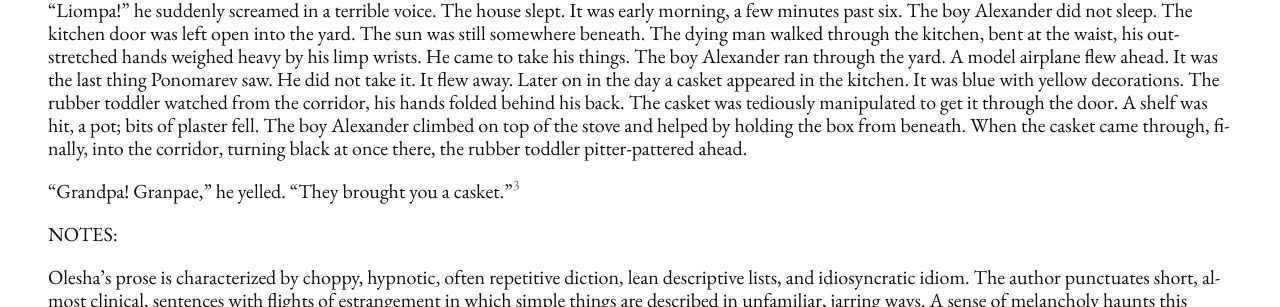
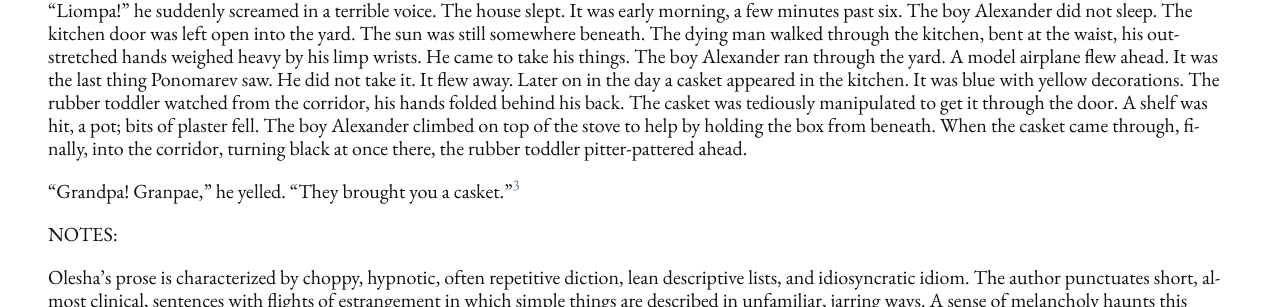
Before and after one commit to denten/denten.github.io, a Jekyll site: the page built from _posts/2017-06-07-liompa.md, in a window 1280 px wide and 900 px high, scrolled down 1891 px. Shown: the part 263-570 px from the top of the window. Built offline with Jekyll 4.4.1, drawn with Linux system fonts in a browser that asks for light colours; nearby versions of some CDN libraries; library files that are not in the unit come from our copies.

Commit message:
final polish edits

```diff
--- a/_posts/2017-06-07-liompa.md
+++ b/_posts/2017-06-07-liompa.md
@@ -163,9 +163,9 @@ casket appeared in the kitchen. It was blue with yellow decorations. The
 rubber toddler watched from the corridor, his hands folded behind his back.
 The casket was tediously manipulated to get it through the door. A shelf was
 hit, a pot; bits of plaster fell. The boy Alexander climbed on top of the
-stove and helped by holding the box from beneath. When the casket came
-through, finally, into the corridor, turning black at once there, the rubber
-toddler pitter-pattered ahead.
+stove to help by holding the box from beneath. When the casket came through,
+finally, into the corridor, turning black at once there, the rubber toddler
+pitter-pattered ahead.
 
 "Grandpa! Granpae," he yelled. "They brought you a casket."[^4]
 
```
